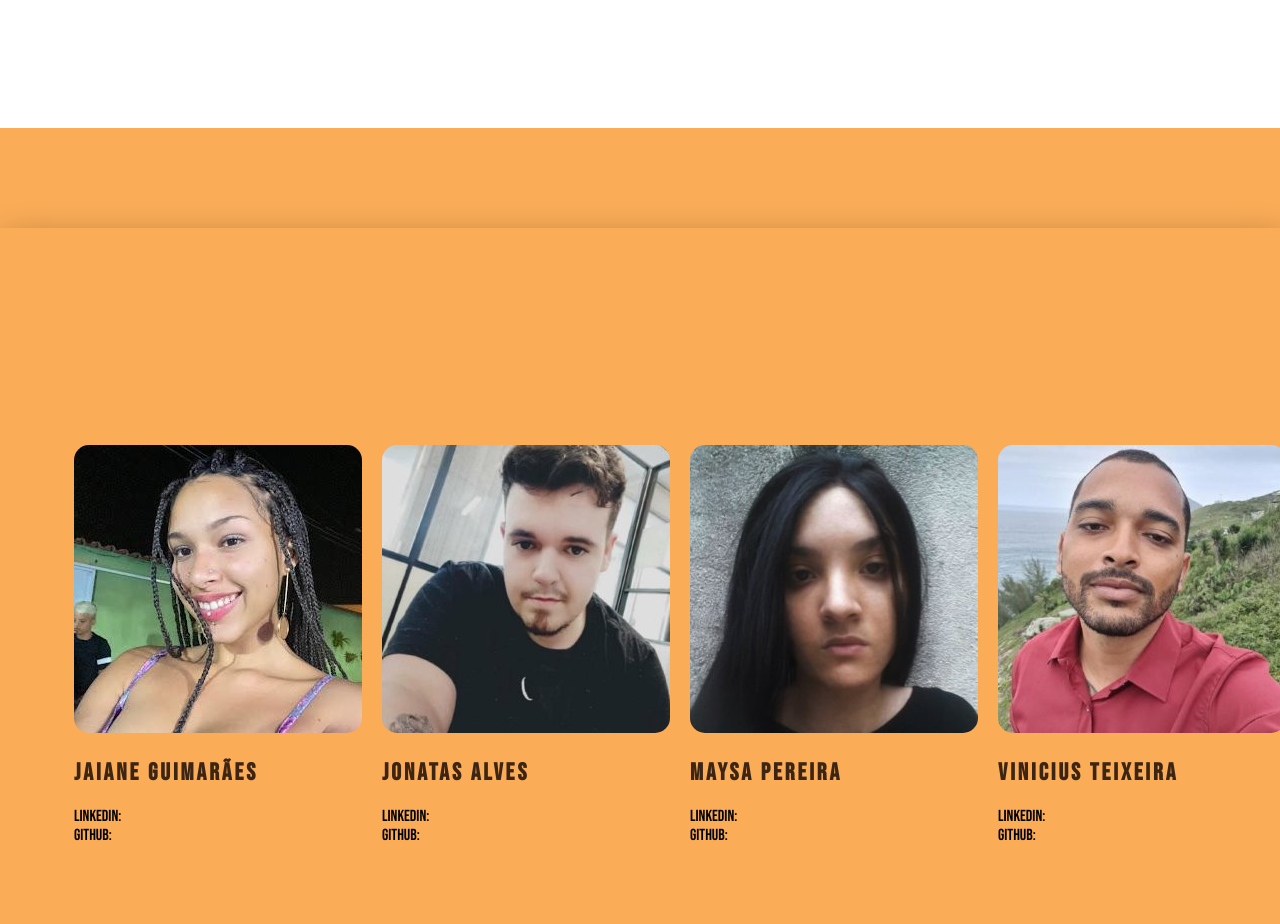
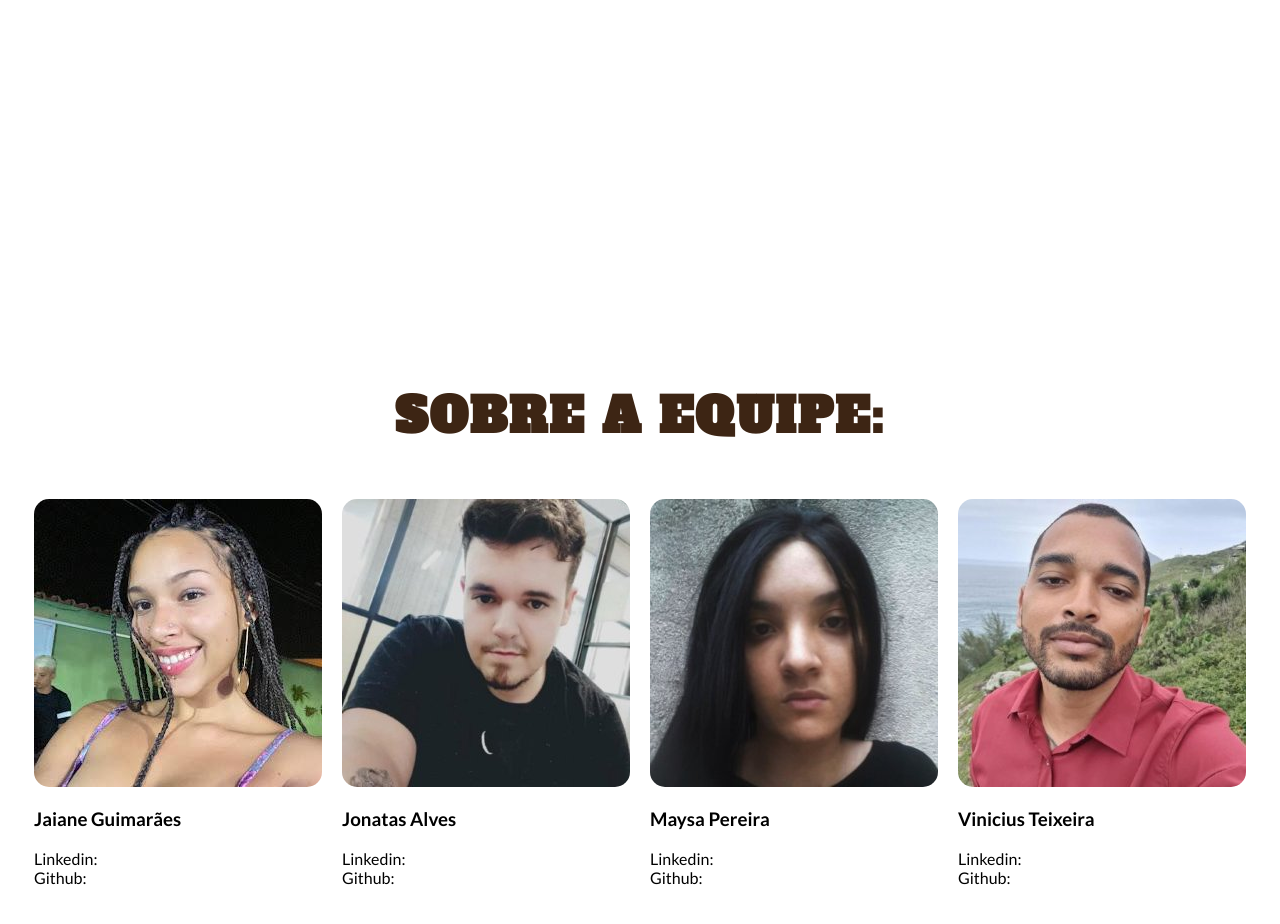
Before and after one commit to ViniciusSTeixeira/DevBurger, a React (Create React App) app: page / in a window 1280 px wide. Shown: the part 1600-2524 px from the top of the page. Built offline with nearby package versions, Linux system fonts and the light colour scheme.

Commit message:
:sparkless: (refactor) atualiza css

```diff
--- a/src/components/Sobre/Sobre.css
+++ b/src/components/Sobre/Sobre.css
@@ -1,3 +1,21 @@
+#about {
+    width: 100%;
+    height: 120vh;
+    box-sizing: border-box;
+    font-family: "Lato";
+    display: flex;
+    flex-direction: column;
+    align-items: center;
+    justify-content: center;
+    padding-top: 40px;
+    background-color: #ffffff;
+}
+
+#about h2 {
+    letter-spacing: 3px;
+    color: #3d2514;
+}
+
 .sobre-container {
     display: flex;
 }
@@ -9,10 +27,11 @@
 .sobre-box:hover {
     background-color: black;
     color: antiquewhite;
-    transition: 0.5s;
+    transition: 2s;
 }
 
 img {
+    size: 10PX;
     border-radius: 15px;
 }
 
@@ -20,8 +39,3 @@ img:hover {
     border-radius: 150px;
     transition: 2s;
 }
-
-#about h2 {
-    letter-spacing: 3px;
-    color: #3d2514;
-}
--- a/src/components/Sobre/Sobre.jsx
+++ b/src/components/Sobre/Sobre.jsx
@@ -4,12 +4,12 @@ import sobreimage1 from "../../images/sobre-image-1.jpeg"
 import sobreimage2 from "../../images/sobre-image-2.jpeg"
 import sobreimage3 from "../../images/sobre-image-3.jpeg"
 import sobreimage4 from "../../images/sobre-image-4.jpeg"
-
 import "./Sobre.css"
 
 function Sobre() {
   return (
-    <div id="about">
+    <div id="products">
+      <h2 id="sobre-titulo">SOBRE A EQUIPE:</h2>
       <div className="sobre-container">
         <SobreBox image={sobreimage1} title="Jaiane Guimarães" linkedin=""/>
         <SobreBox image={sobreimage2} title="Jonatas Alves"/>
--- a/src/components/Sobre/SobreBox.jsx
+++ b/src/components/Sobre/SobreBox.jsx
@@ -9,7 +9,7 @@ function SobreBox (props) {
             </div>
 
             <div className="sobre-texto">
-                <h2> {props.title} </h2>
+                <h3> {props.title} </h3>
                 <p> Linkedin: {props.linkedin} <br/>
                 Github: {props.github}</p>
             </div>
```
